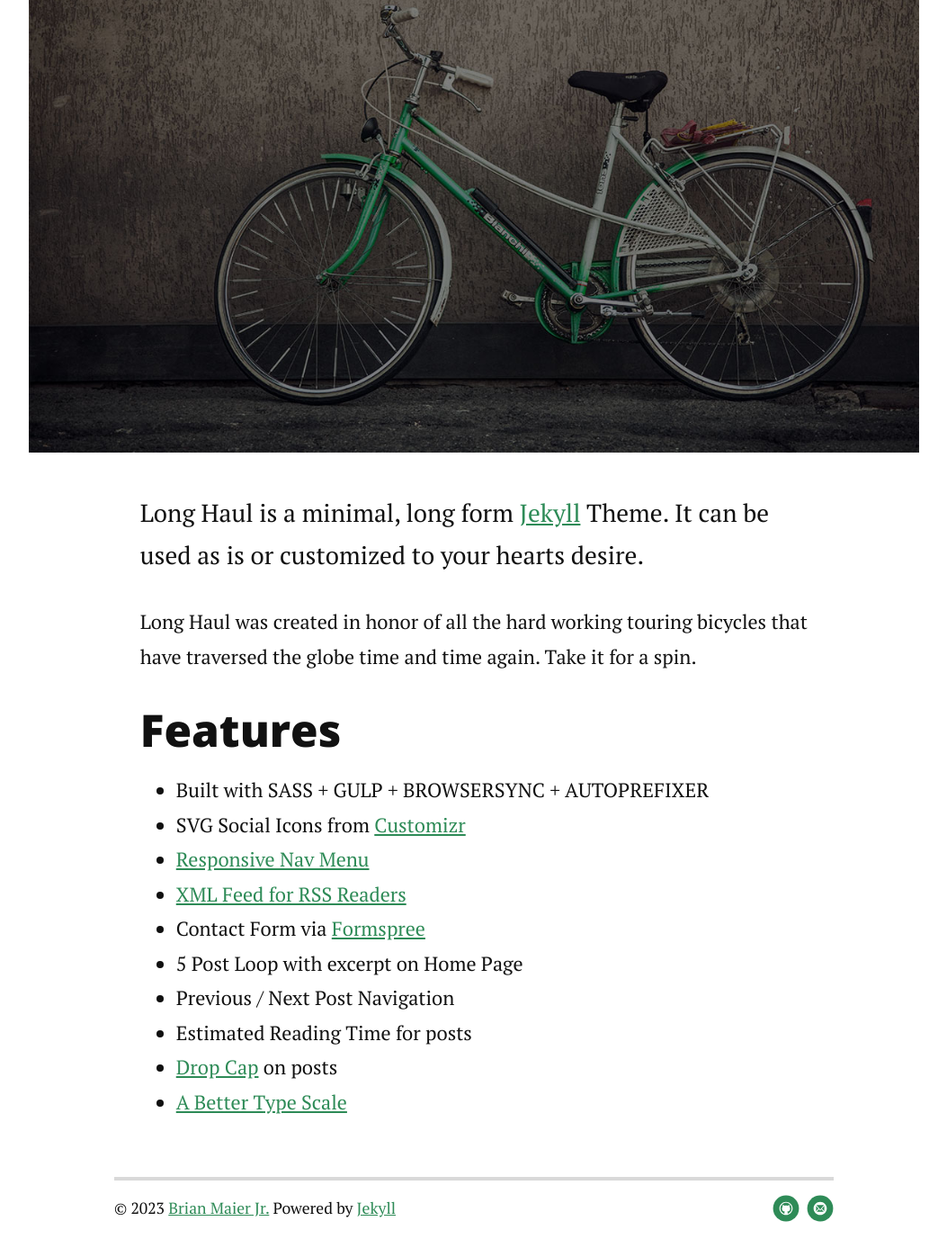
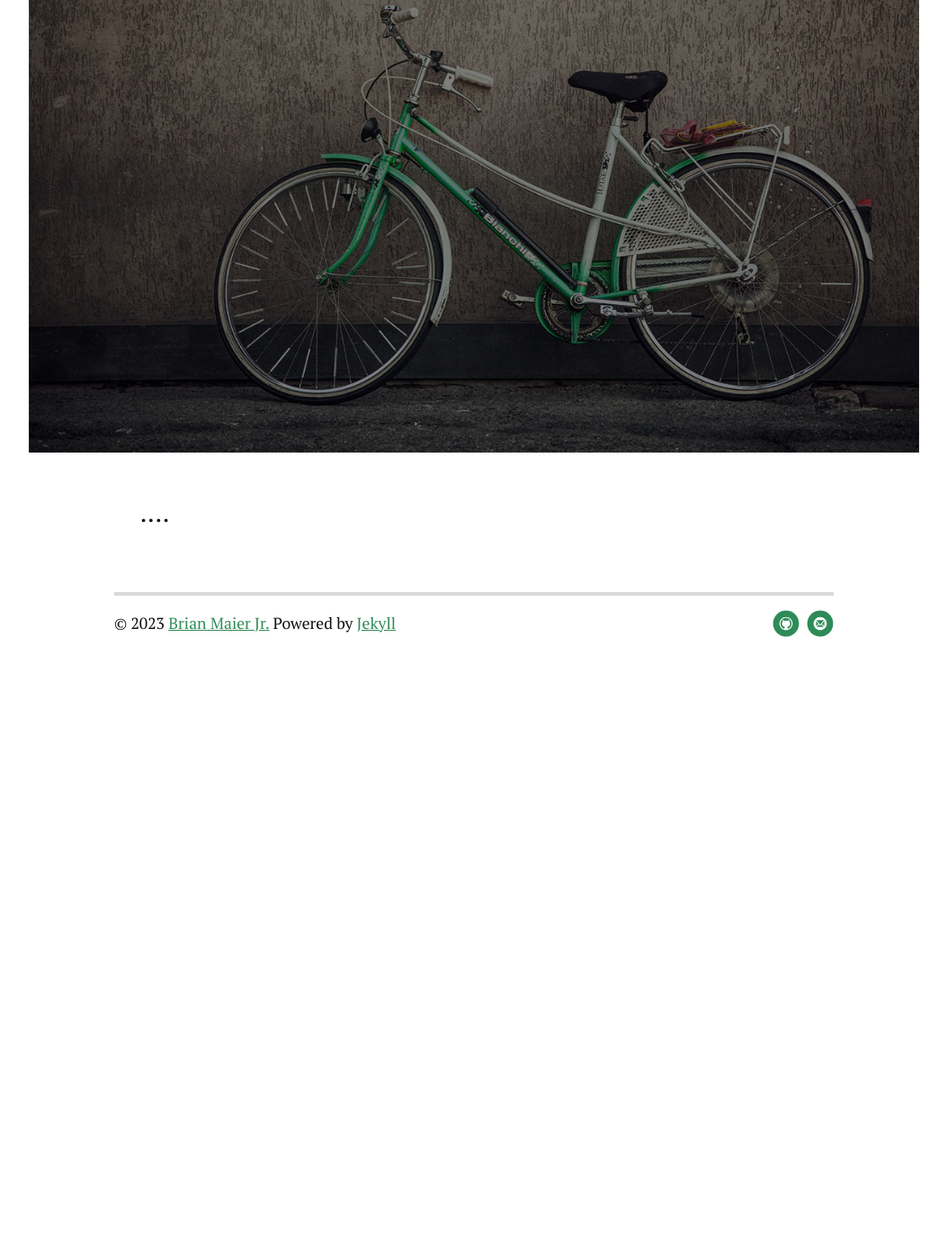
Before and after one commit to ESTML/ESTML.github.io, a Jekyll site: the page built from about.md, in a window 1280 px wide and 1400 px high, scrolled down 654 px. Shown: the top 1397 px of the window at 90% size, without its empty margins (113-1166 px from the left). Built offline with Jekyll 4.4.1, drawn with Linux system fonts in a browser that asks for light colours; nearby versions of some CDN libraries; after the commit the page ends 1403 px from its top, so only the background shows below that; some of the changed text lies outside the part shown.

Commit message:
Update about.md

```diff
--- a/about.md
+++ b/about.md
@@ -1,24 +1,12 @@
 ---
 layout: default
-title: About Long Haul
+title: About
 ---
 
 <div class="post">
-	<h1 class="pageTitle">About Long Haul</h1>
+	<h1 class="pageTitle">About ESTML 2022</h1>
 	<img src="{{ '/assets/img/touring.jpg' }}" alt="">
-	<p class="intro">Long Haul is a minimal, long form <a href="http://jekyllrb.com">Jekyll</a> Theme. It can be used as is or customized to your hearts desire.</p>
-	<p>Long Haul was created in honor of all the hard working touring bicycles that have traversed the globe time and time again. Take it for a spin.</p>
-	<h2>Features</h2>
-	<ul>
-		<li>Built with SASS + GULP + BROWSERSYNC + AUTOPREFIXER</li>
-  		<li>SVG Social Icons from <a href="http://customizr.net/icons/">Customizr</a></li>
-  		<li><a href="http://responsive-nav.com/">Responsive Nav Menu</a></li>
-  		<li><a href="https://github.com/snaptortoise/jekyll-rss-feeds">XML Feed for RSS Readers</a></li>
-  		<li>Contact Form via <a href="http://formspree.io/">Formspree</a></li>
-      <li>5 Post Loop with excerpt on Home Page</li>
-  		<li>Previous / Next Post Navigation</li>
-      <li>Estimated Reading Time for posts</li>
-  		<li><a href="https://github.com/adobe-webplatform/dropcap.js">Drop Cap</a> on posts</li>
-  		<li><a href="http://typecast.com/blog/a-more-modern-scale-for-web-typography">A Better Type Scale</a></li>
-  	</ul>
+	<p class="intro">
+		....
+	</p>
 </div>
```
